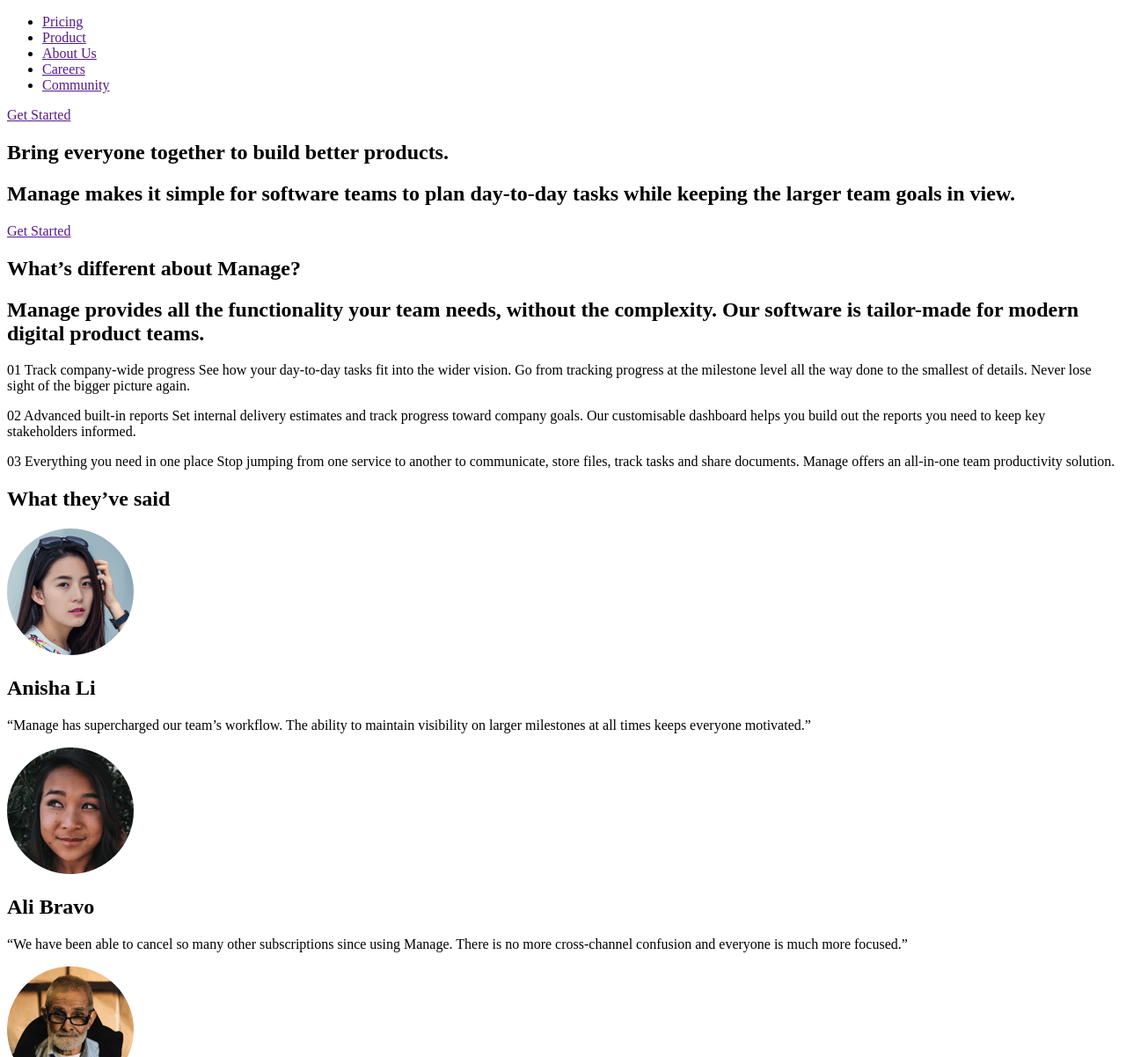
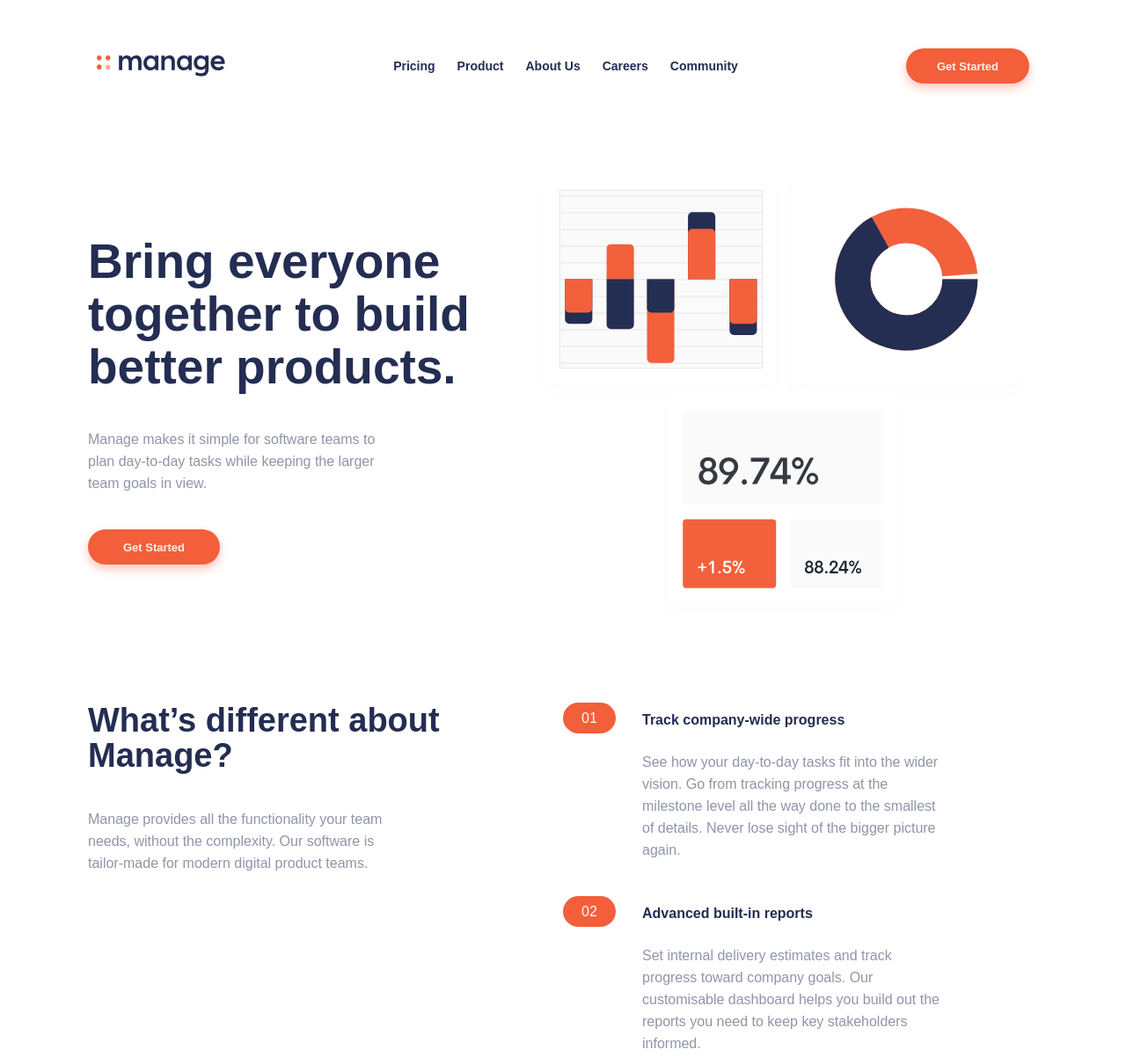
Before and after one commit to lucasfgs/manage-landing-page-frontend-challange, a plain HTML site: page index.html in a window 1280 px wide. Shown: the top 1202 px of the page at 88% size. Drawn offline with Linux system fonts and the light colour scheme; a web font is replaced by a local one.

Commit message:
Intro and Product section styled

```diff
--- a/css/styles.css
+++ b/css/styles.css
@@ -1,5 +1,156 @@
+@import url("https://fonts.googleapis.com/css?family=Be+Vietnam&display=swap");
+
 * {
   margin: 0;
   padding: 0;
   box-sizing: border-box;
+  font-family: "Be Vietnam", sans-serif;
+  text-decoration: none;
+  list-style: none;
 }
+
+.button {
+  color: hsl(13, 100%, 96%);
+  background: hsl(12, 88%, 59%);
+  box-shadow: 0px 5px 12px 0px #ffc5ba;
+  min-width: 100px;
+  min-height: 40px;
+  display: flex;
+  justify-content: center;
+  align-items: center;
+}
+
+header {
+  width: 100%;
+  height: 150px;
+  padding: 0 110px;
+  display: flex;
+  justify-content: space-between;
+  align-items: center;
+}
+
+.header__menu {
+  display: flex;
+}
+
+.header__menu-item:not(:first-child) {
+  margin-left: 25px;
+}
+
+.header__menu-item a {
+  color: hsl(228, 39%, 23%);
+  font-weight: 700;
+  font-size: 14px;
+}
+
+.header__button {
+  width: 140px;
+  border-radius: 50px;
+  font-size: 13px;
+  font-weight: 700;
+}
+
+.intro {
+  display: flex;
+  padding: 40px 100px;
+}
+
+.intro__left {
+  flex: 1;
+  align-self: center;
+}
+
+.intro__title {
+  color: hsl(228, 39%, 23%);
+  font-size: 55px;
+  line-height: 60px;
+  font-weight: 700;
+}
+
+.intro__subtitle {
+  color: hsl(227, 12%, 61%);
+  font-size: 16px;
+  line-height: 25px;
+  font-weight: 500;
+  width: 340px;
+  margin-top: 40px;
+}
+
+.intro__button {
+  width: 150px;
+  border-radius: 50px;
+  font-size: 13px;
+  font-weight: 700;
+  margin-top: 40px;
+}
+
+.intro__right {
+  flex: 1;
+}
+
+.product {
+  display: flex;
+  padding: 40px 100px;
+}
+
+.product__left {
+  flex: 1;
+}
+.product__right {
+  flex: 1;
+}
+
+.product__title {
+  color: hsl(228, 39%, 23%);
+  font-size: 38px;
+  line-height: 40px;
+}
+
+.product__subtitle {
+  color: hsl(227, 12%, 61%);
+  font-size: 16px;
+  line-height: 25px;
+  font-weight: 500;
+  width: 340px;
+  margin-top: 40px;
+}
+
+.product__topic {
+  display: flex;
+  align-items: flex-start;
+}
+
+.product__topic:not(:last-child) {
+  margin-bottom: 40px;
+}
+
+.topic__number {
+  color: hsl(0, 0%, 98%);
+  display: flex;
+  justify-content: center;
+  align-items: center;
+  width: 60px;
+  height: 35px;
+  border-radius: 50px;
+  background: hsl(12, 88%, 59%);
+}
+
+.topic__content {
+  margin-left: 30px;
+}
+
+.topic__title {
+  color: hsl(228, 39%, 23%);
+  font-size: 16px;
+  line-height: 40px;
+  font-weight: 700;
+}
+
+.topic__description {
+  color: hsl(227, 12%, 61%);
+  font-size: 16px;
+  line-height: 25px;
+  font-weight: 500;
+  width: 340px;
+  margin-top: 15px;
+}
--- a/index.html
+++ b/index.html
@@ -9,7 +9,7 @@
       rel="icon"
       type="image/png"
       sizes="32x32"
-      href="./images/favicon-32x32.png"
+      href="../images/favicon-32x32.png"
     />
 
     <title>Frontend Mentor | Manage landing page</title>
@@ -24,21 +24,25 @@
         color: hsl(228, 45%, 44%);
       }
     </style>
+
+    <link rel="stylesheet" href="./css/styles.css" />
   </head>
   <body>
     <header>
+      <img src="./images/logo.svg" alt="Logo" class="header__logo" />
       <ul class="header__menu">
-        <li><a href="" class="header__menu-item">Pricing</a></li>
-        <li><a href="" class="header__menu-item">Product</a></li>
-        <li><a href="" class="header__menu-item">About Us</a></li>
-        <li><a href="" class="header__menu-item">Careers</a></li>
-        <li><a href="" class="header__menu-item">Community</a></li>
+        <li class="header__menu-item"><a href="">Pricing</a></li>
+        <li class="header__menu-item"><a href="">Product</a></li>
+        <li class="header__menu-item"><a href="">About Us</a></li>
+        <li class="header__menu-item"><a href="">Careers</a></li>
+        <li class="header__menu-item"><a href="">Community</a></li>
       </ul>
 
-      <a href="" class="header__button button">Get Started </a>
+      <a href="" class="button header__button ">Get Started </a>
     </header>
     <main>
       <section class="intro">
+        <div class="intro__left">
           <h1 class="intro__title">
             Bring everyone together to build better products.
           </h1>
@@ -47,36 +51,58 @@
             while keeping the larger team goals in view.
           </h2>
           <a href="" class="intro__button button">Get Started</a>
+        </div>
+        <div class="intro__right">
+          <img src="./images/illustration-intro.svg" alt="" />
+        </div>
       </section>
       <section class="product">
+        <div class="product__left">
           <h1 class="product__title">
             What’s different about Manage?
           </h1>
-        <h2 class="produtct__subtitle">
+          <h2 class="product__subtitle">
             Manage provides all the functionality your team needs, without the
             complexity. Our software is tailor-made for modern digital product
             teams.
           </h2>
-
-        <p class="product__topic">
-          <span class="topic__number">01</span>
-          Track company-wide progress See how your day-to-day tasks fit into the
-          wider vision. Go from tracking progress at the milestone level all the
-          way done to the smallest of details. Never lose sight of the bigger
-          picture again.
+        </div>
+        <div class="product__right">
+          <div class="product__topic">
+            <div class="topic__number">01</div>
+            <div class="topic__content">
+              <h1 class="topic__title">Track company-wide progress</h1>
+              <p class="topic__description">
+                See how your day-to-day tasks fit into the wider vision. Go from
+                tracking progress at the milestone level all the way done to the
+                smallest of details. Never lose sight of the bigger picture
+                again.
               </p>
-        <p class="product__topic">
-          <span class="topic__number">02</span>
-          Advanced built-in reports Set internal delivery estimates and track
-          progress toward company goals. Our customisable dashboard helps you
-          build out the reports you need to keep key stakeholders informed.
+            </div>
+          </div>
+          <div class="product__topic">
+            <div class="topic__number">02</div>
+            <div class="topic__content">
+              <h1 class="topic__title">Advanced built-in reports</h1>
+              <p class="topic__description">
+                Set internal delivery estimates and track progress toward
+                company goals. Our customisable dashboard helps you build out
+                the reports you need to keep key stakeholders informed.
               </p>
-        <p class="product__topic">
-          <span class="topic__number">03</span>
-          Everything you need in one place Stop jumping from one service to
-          another to communicate, store files, track tasks and share documents.
-          Manage offers an all-in-one team productivity solution.
+            </div>
+          </div>
+          <div class="product__topic">
+            <div class="topic__number">03</div>
+            <div class="topic__content">
+              <h1 class="topic__title">Everything you need in one place</h1>
+              <p class="topic__description">
+                Stop jumping from one service to another to communicate, store
+                files, track tasks and share documents. Manage offers an
+                all-in-one team productivity solution.
               </p>
+            </div>
+          </div>
+        </div>
       </section>
       <section class="customers">
         <h1 class="customers__title">What they’ve said</h1>
@@ -84,7 +110,7 @@
         <div class="customers__cards-container">
           <div class="card">
             <img
-              src="/images/avatar-anisha.png"
+              src="./images/avatar-anisha.png"
               alt="Anisha Li"
               class="card__avatar"
             />
@@ -97,7 +123,7 @@
           </div>
           <div class="card">
             <img
-              src="/images/avatar-ali.png"
+              src="./images/avatar-ali.png"
               alt="Ali Bravo"
               class="card__avatar"
             />
@@ -110,7 +136,7 @@
           </div>
           <div class="card">
             <img
-              src="/images/avatar-richard.png"
+              src="./images/avatar-richard.png"
               alt="Richard Watts"
               class="card__avatar"
             />
@@ -123,7 +149,7 @@
           </div>
           <div class="card">
             <img
-              src="/images/avatar-shanai.png"
+              src="./images/avatar-shanai.png"
               alt="Shanai Gough"
               class="card__avatar"
             />
@@ -147,7 +173,7 @@
       </div>
       <div class="bottom-footer">
         <div class="bottom-footer__promotion">
-          <img src="" alt="" class="promotion__logo" />
+          <img src="./images//logo.svg" alt="Logo" class="promotion__logo" />
           <div class="promotion__icons"></div>
         </div>
         <ul class="bottom-footer__menu">
@@ -178,4 +204,6 @@
       </div>
     </footer>
   </body>
+
+  <img src="./images//bg-simplify-section-desktop.svg" alt="" />
 </html>
```
Lines whose indentation alone changed are shown as unchanged.
